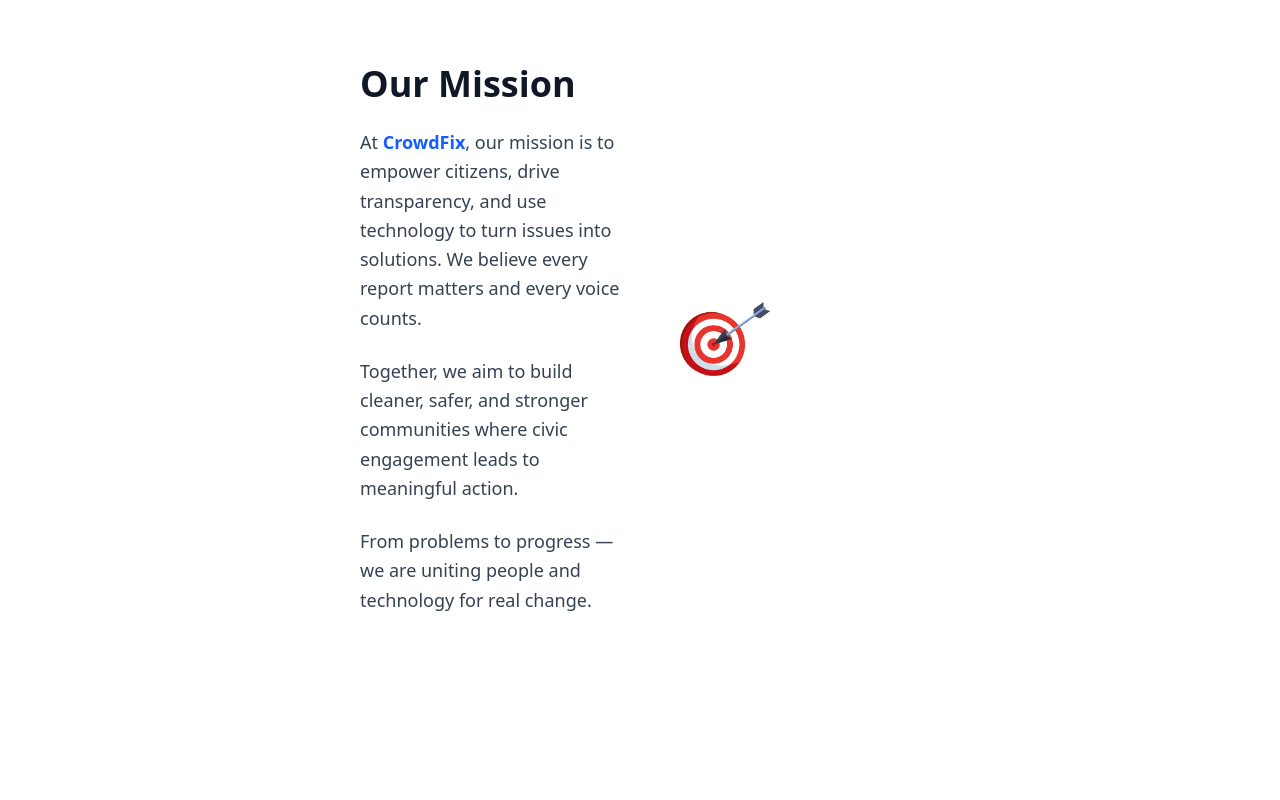
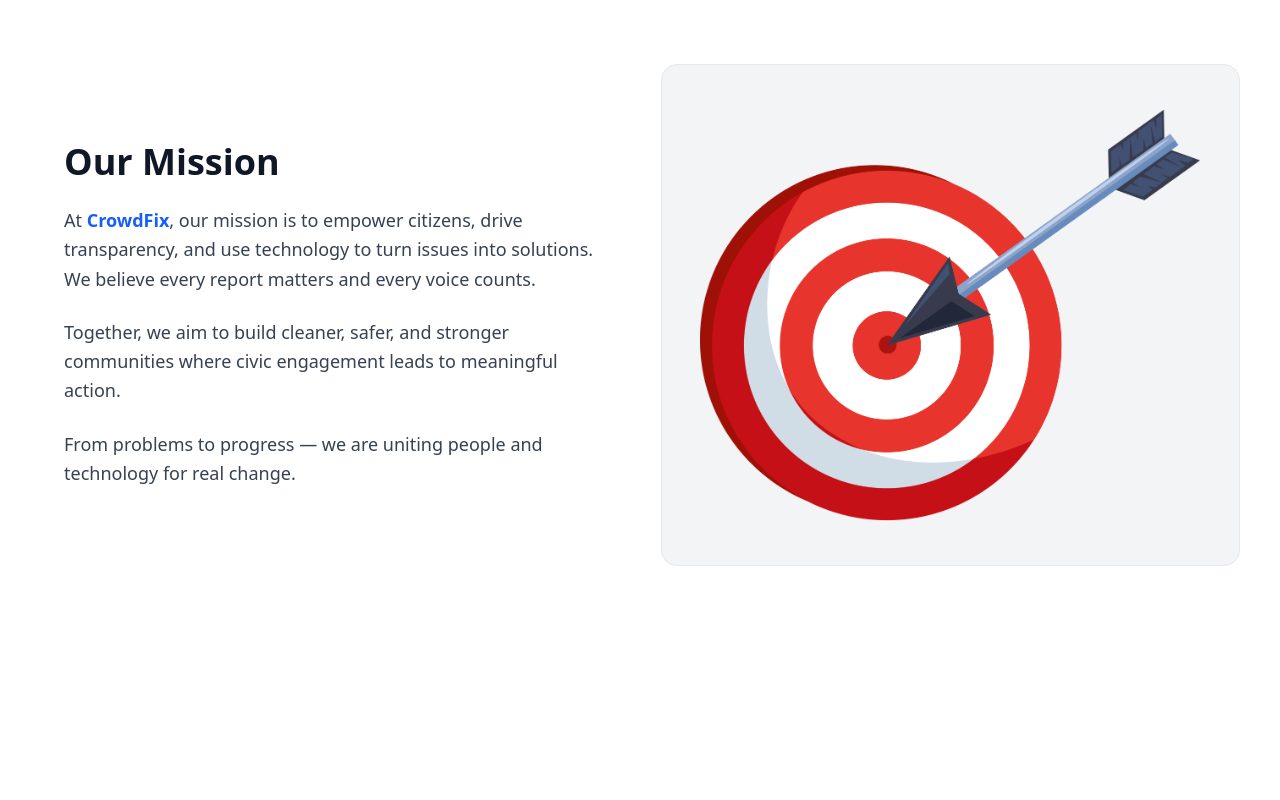
Before and after one commit to RahulHeer150/civic-, a React (Vite) app in the folder client/: page / in a window 1280 px wide. Shown: the top 800 px of the page. Built offline with nearby package versions, Linux system fonts and the light colour scheme.

Commit message:
new resources

```diff
--- a/client/src/App.jsx
+++ b/client/src/App.jsx
@@ -23,8 +23,6 @@ function App() {
   return (
       <>
       <OurMission/>
-      <Report_Header/>
-      <ReportForm/>
 
       </>
 
--- a/client/src/components/OurMission.jsx
+++ b/client/src/components/OurMission.jsx
@@ -3,11 +3,14 @@ import MissionImg from '../assets/Mission.png'
 
 const OurMission = () => {
     return (
-    <section className="w-full bg-white text-gray-900 py-16 px-6 md:px-20">
-      <div className="w-1/2 mx-auto grid md:grid-cols-2 gap-10 items-center">
-
+        <section className="w-full bg-white text-gray-900 py-16 px-3 md:px-10">
+            <div className="max-w-7xl mx-auto gap-10 items-center md:flex">
                 {/* Left Side - Content */}
-        <div>
+                <div className="
+                    w-full md:w-1/2 mb-10 md:mb-0 p-6
+                    md:shadow-lg md:border-4 md:border-blue-600 md:rounded-2xl
+                    lg:border-0 lg:rounded-none lg:shadow-none
+                ">
                     <h2 className="text-4xl font-bold mb-6">
                         Our Mission
                     </h2>
@@ -26,21 +29,20 @@ const OurMission = () => {
                     </p>
                 </div>
 
-        {/* Right Side - Image Placeholder */}
-        <div className="w-full lg:w-1/2 md:w-1/2 flex jsutify-center items-center">
+                {/* Right Side - Image */}
+                <div className="w-full md:w-1/2 h-auto bg-gray-100 rounded-2xl flex items-center justify-center border border-gray-200">
                     <img
                         src={MissionImg}
-                    alt="Mission_image"
+                        alt="Our Mission"
                         height={500}
                         width={500}
-                    loading="lazy"
-                    className="max-w-full h-auto md:px-5"
+                        loading='lazy'
+                        className="max-w-full h-auto hidden md:block"
                     />
                 </div>
-
             </div>
         </section>
     );
+}
 
-}
 export default OurMission
```
Also changed, not shown: client/src/components/Hero3.jsx (line endings or trailing spaces). Lines whose indentation alone changed are shown as unchanged.
